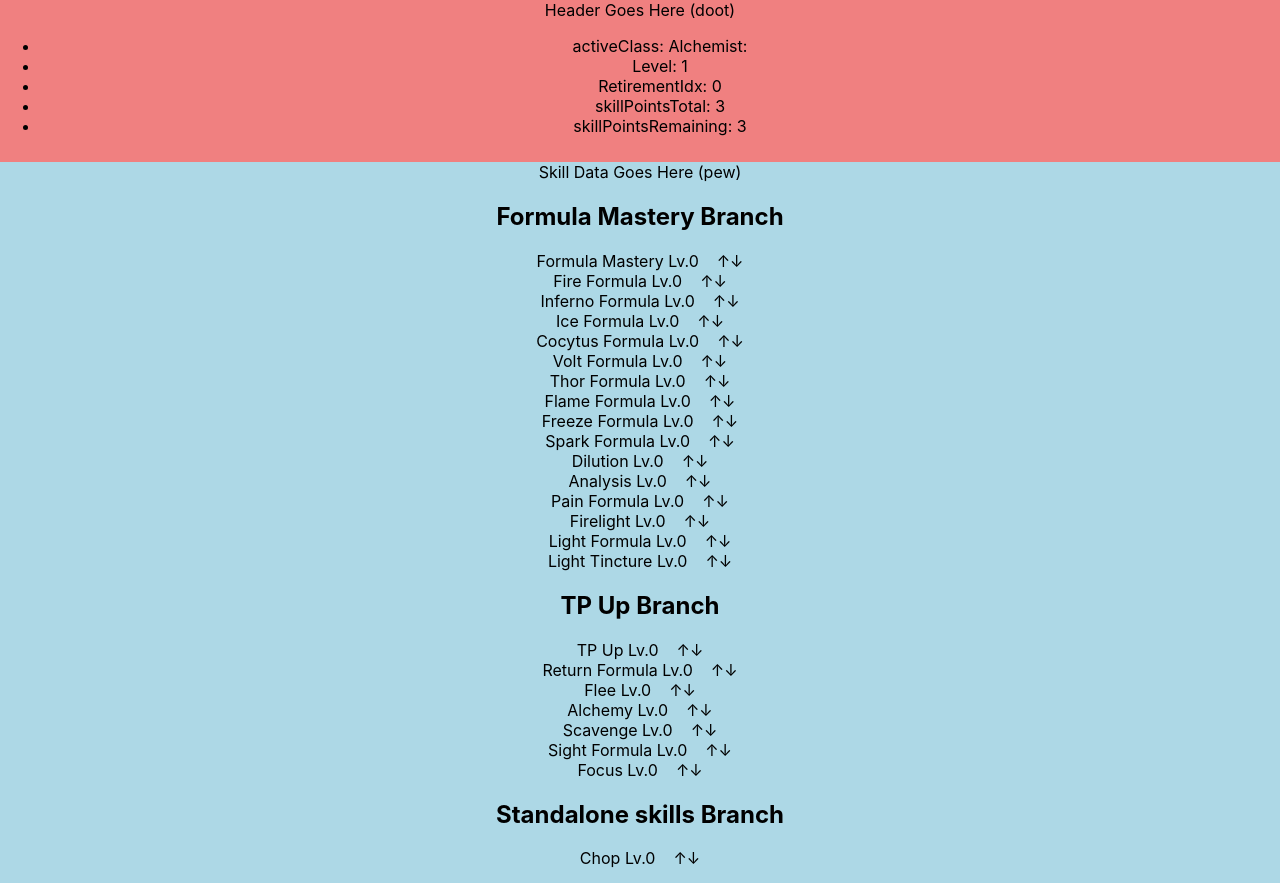
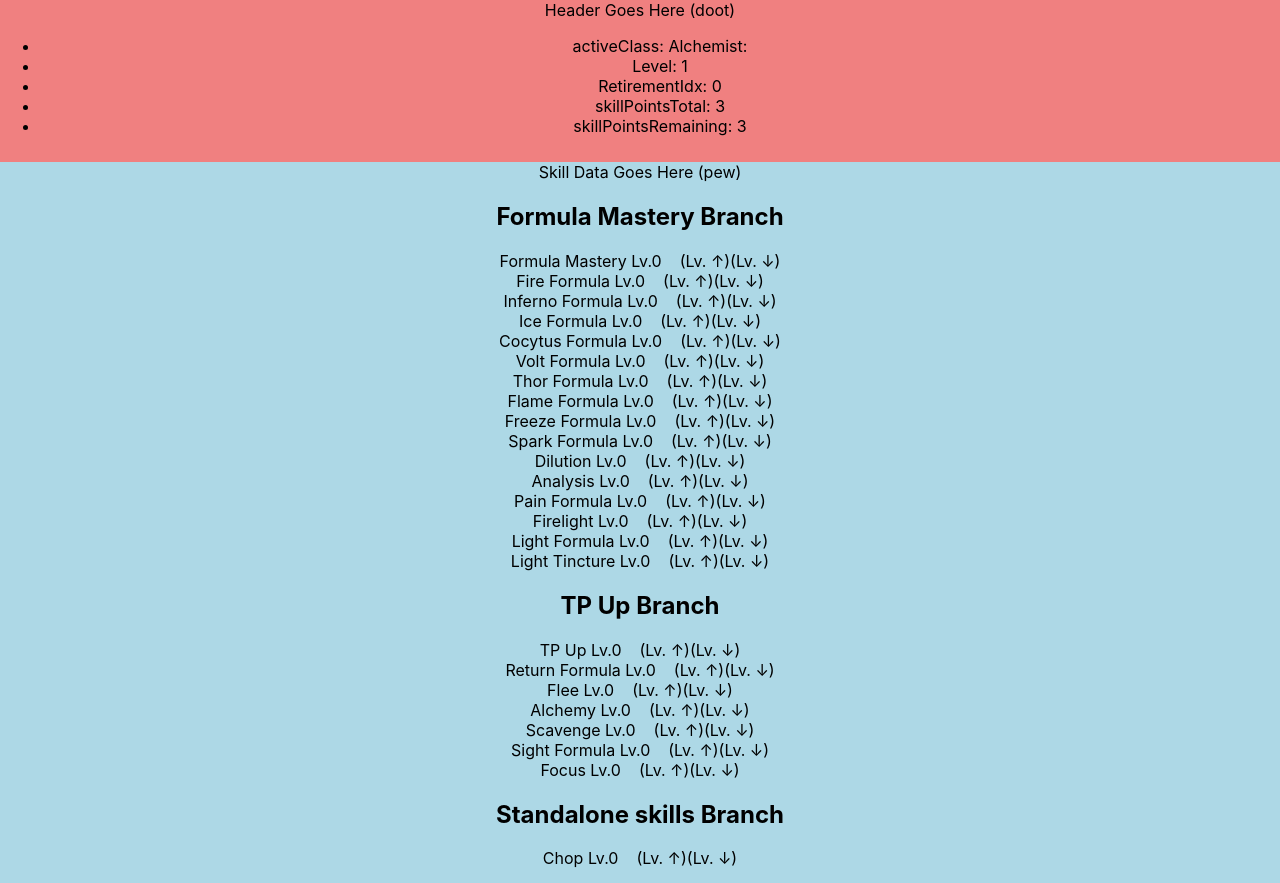
Before and after one commit to aturfah/eou-skillsim, a React (Create React App) app: page / in a window 1280 px wide. Built offline with nearby package versions, Linux system fonts and the light colour scheme.

Commit message:
Make Up & Down buttons more visible

```diff
--- a/src/SkillTree/skillTreeNode.js
+++ b/src/SkillTree/skillTreeNode.js
@@ -39,8 +39,8 @@ class SkillTreeNode extends Component {
         return(<div id={this.props.skillData._id}
                 onClick={() => {}}>
                     {header} {levelInfo} &nbsp;&nbsp;&nbsp;
-                    <span onClick={() => this.increaseSkillLevel()}>&uarr;</span>
-                    <span onClick={() => this.decreaseSkillLevel()}>&darr;</span></div>)
+                    <span onClick={() => this.increaseSkillLevel()}>(Lv. &uarr;)</span>
+                    <span onClick={() => this.decreaseSkillLevel()}>(Lv. &darr;)</span></div>)
     }
 }
 
```
